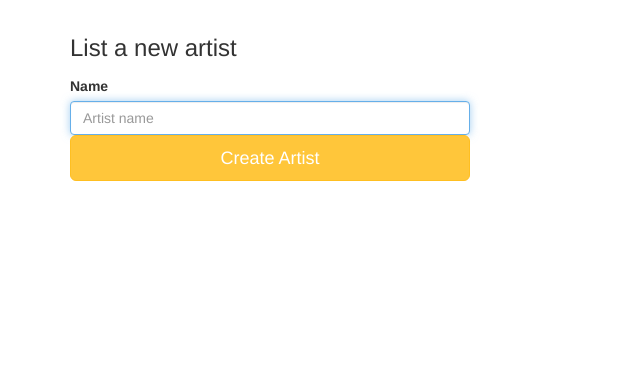
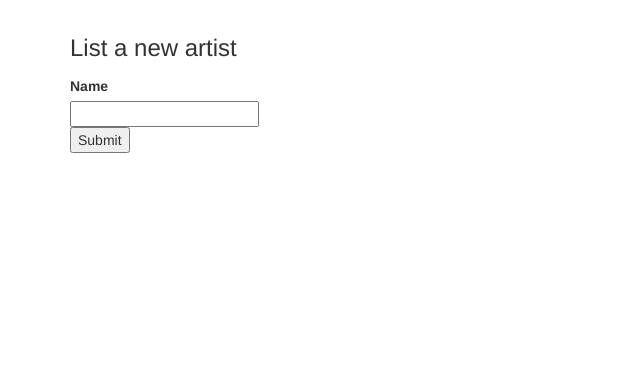
Before and after one commit to szalai-balazs-david/Fyyur, a Flask app: page /artists/create in a window 1280 px wide. Shown: the part 60-440 px from the top of the page, without its empty margins (0-640 px from the left). Run offline with Flask 2, Linux system fonts and the light colour scheme; some libraries are stand-ins or nearby versions.

Commit message:
State after a long debug session to figure out validation. Going to start real implementation.

```diff
--- a/app.py
+++ b/app.py
@@ -9,7 +9,7 @@ from flask import render_template, request, Response, flash, redirect, url_for
 import logging
 from logging import Formatter, FileHandler
 from flask_wtf import Form
-from forms import *
+from forms import ArtistForm, VenueForm, ShowForm
 from models import *
 from config import *
 
--- a/forms.py
+++ b/forms.py
@@ -1,8 +1,8 @@
 from datetime import datetime
-from flask_wtf import FlaskForm, Form
-from wtforms import StringField, SelectField, SelectMultipleField, DateTimeField
-from wtforms.validators import DataRequired, AnyOf, URL, ValidationError, Regexp, Length
-from models import *
+from flask_wtf import FlaskForm, Form, RecaptchaField
+from wtforms import StringField, SelectField, SelectMultipleField, DateTimeField, TextField, SubmitField
+from wtforms.validators import DataRequired, AnyOf, URL, ValidationError, Regexp, Length, Email
+from models import Genre
 
 class ShowForm(FlaskForm):
     artist_id = StringField(
@@ -118,10 +118,9 @@ class VenueForm(FlaskForm):
         'facebook_link', validators=[URL()]
     )
 
-def always_invalid(form, field):
-    raise ValidationError('Invalid data.')
-
-class ArtistForm(Form):
+class ArtistForm(FlaskForm):
     name = StringField(
-        'name', validators=[DataRequired()]
+        'name', validators=[DataRequired(), Email(message='Invalid length.')]
     )
+    recaptcha = RecaptchaField()
+    submit = SubmitField('Submit')
--- a/templates/forms/new_artist.html
+++ b/templates/forms/new_artist.html
@@ -5,8 +5,16 @@
     <form method="post" class="form">
       <h3 class="form-heading">List a new artist</h3>
       <label>Name</label>
-      {{ form.name(class_ = 'form-control', placeholder='Artist name', autofocus = true) }}
-      <input type="submit" value="Create Artist" class="btn btn-primary btn-lg btn-block">
+      <div class="form-field">{{ form.name }}
+        {% if form.name.errors %}
+          <ul class="errors">
+            {% for error in form.name.errors %}
+              <li>{{ error }}</li>
+            {% endfor %}
+          </ul>
+        {% endif %}
+      </div>
+      {{ form.submit }}
     </form>
   </div>
 {% endblock %}
```
Also changed, not shown: templates/layouts/form.html (+0 -11 lines).
